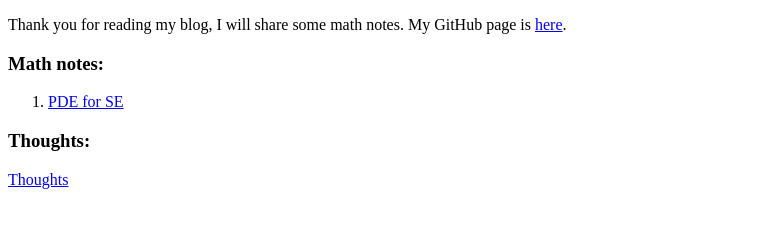
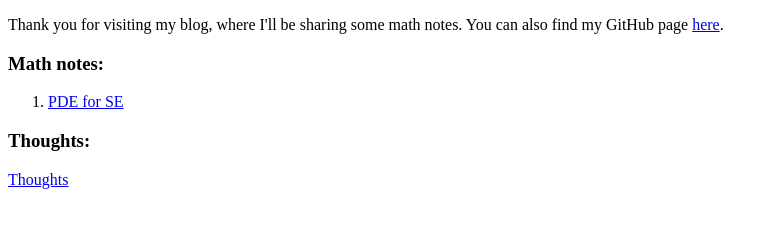
Before and after one commit to TurbulenceChaos/turbulencechaos.github.io, a plain HTML site: page index.html in a window 1280 px wide. Shown: the whole page, without its empty margins (0-774 px from the left). Drawn offline with Linux system fonts and the light colour scheme.

Commit message:
Modify welcome message.

```diff
--- a/index.html
+++ b/index.html
@@ -5,8 +5,7 @@
   </head>
   <body>
     <p>
-      Thank you for reading my blog, I will share some math notes. My GitHub
-      page is
+      Thank you for visiting my blog, where I'll be sharing some math notes. You can also find my GitHub page
       <a href="https://github.com/TurbulenceChaos" target="_blank">here</a>.
     </p>
     <h3>Math notes:</h3>
```
Also changed, not shown: notes/thoughts/thoughts.html (+0 -1 lines).
